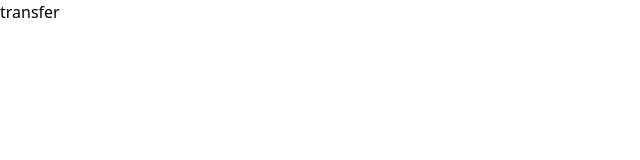
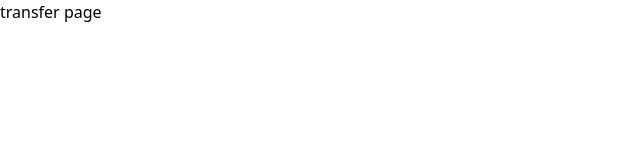
Before and after one commit to rahuljat1349/Exchange, a Next.js app in the folder apps/user-app/: page /transfer in a window 1280 px wide. Shown: the top 160 px of the page, without its empty margins (0-640 px from the left). Built offline with nearby package versions, Linux system fonts and the light colour scheme.

Commit message:
modified transfer page

```diff
--- a/apps/user-app/app/transfer/page.tsx
+++ b/apps/user-app/app/transfer/page.tsx
@@ -2,7 +2,7 @@ import React from 'react'
 
 const page = () => {
   return (
-    <div>transfer</div>
+    <div>transfer page</div>
   )
 }
 
```
